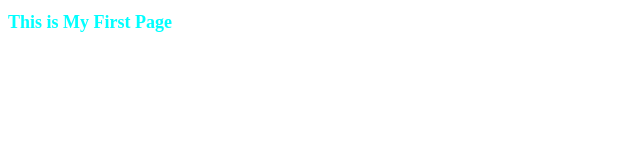
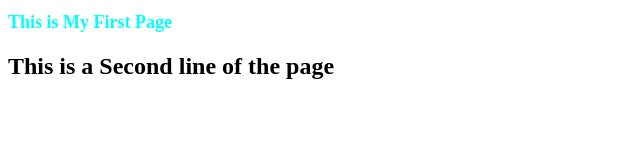
Before and after one commit to Rohithking/practise, a plain HTML site: page index.html in a window 1280 px wide. Shown: the whole page, without its empty margins (0-640 px from the left). Drawn offline with Linux system fonts and the light colour scheme.

Commit message:
added sencond line for the code

```diff
--- a/index.html
+++ b/index.html
@@ -13,5 +13,6 @@
 </head>
 <body>
     <h1>This is My First Page</h1>
+    <h2> This is a Second line of the page</h2>
 </body>
 </html>
```
